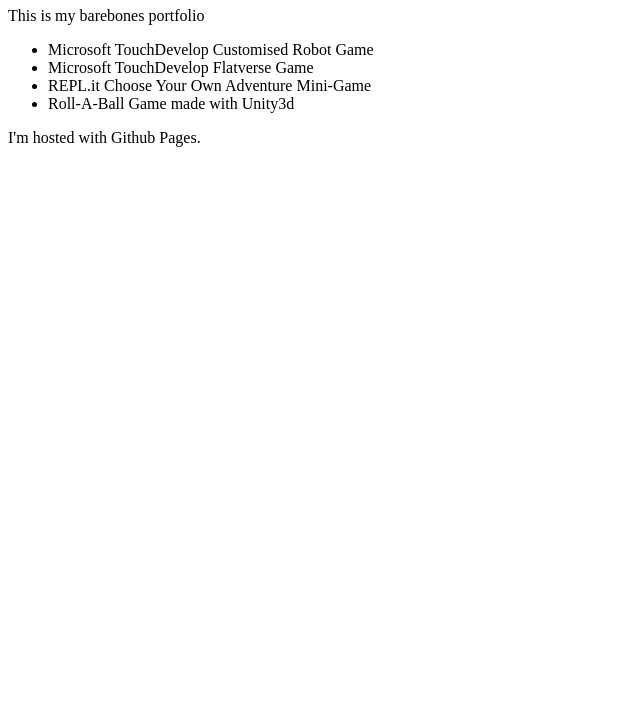
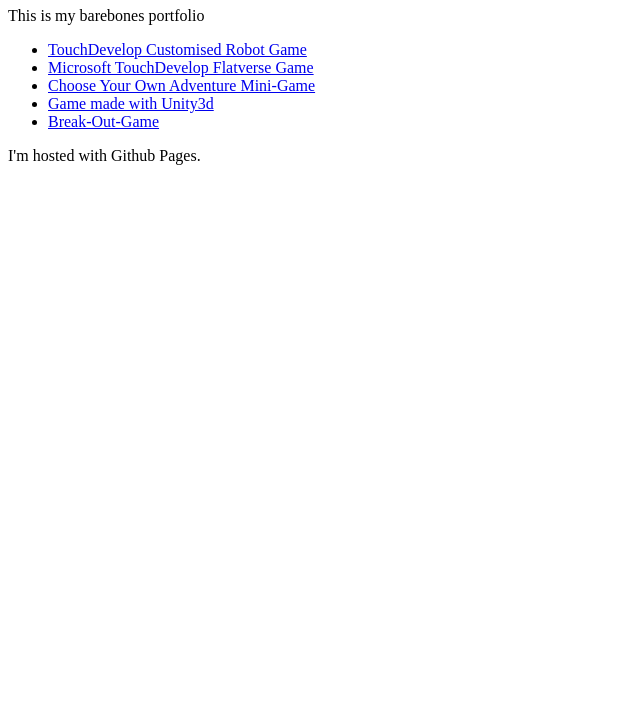
Before and after one commit to Benyen2/Benyen2.github.io, a plain HTML site: page index.html in a window 1280 px wide. Shown: the part 73-800 px from the top of the page, without its empty margins (0-640 px from the left). Drawn offline with Linux system fonts and the light colour scheme.

Commit message:
add hyperlinks

```diff
--- a/index.html
+++ b/index.html
@@ -4,10 +4,11 @@
 <h1>Hello World</h1>
 <p>This is my barebones portfolio</p>
 <ul>
-<li>Microsoft TouchDevelop Customised Robot Game
-<li>Microsoft TouchDevelop Flatverse Game
-<li>REPL.it Choose Your Own Adventure Mini-Game
-<li>Roll-A-Ball Game made with Unity3d
+<li><a href ="https://www.touchdevelop.com/app/#edit:634a8887-d6c6-44f0-acea-a2e88b0e603a:NSws4mH8BEBjQUhD:id=fuicmjMicrosoft"> TouchDevelop Customised Robot Game</a>
+<li><a href ="https://www.touchdevelop.com/zhglgf">Microsoft TouchDevelop Flatverse Game</a>
+<li><a href ="https://repl.it/@KenyenG/NBA-2KREPL.it"> Choose Your Own Adventure Mini-Game</a>
+<li><a href ="https://benyen2.itch.io/roll-a-ballRoll-A-Ball"> Game made with Unity3d</a>
+<li><a href ="https://benyen2.itch.io/break-out-game">Break-Out-Game</a>
 </ul>
 <p>I'm hosted with Github Pages.</p>
 </body>
```
